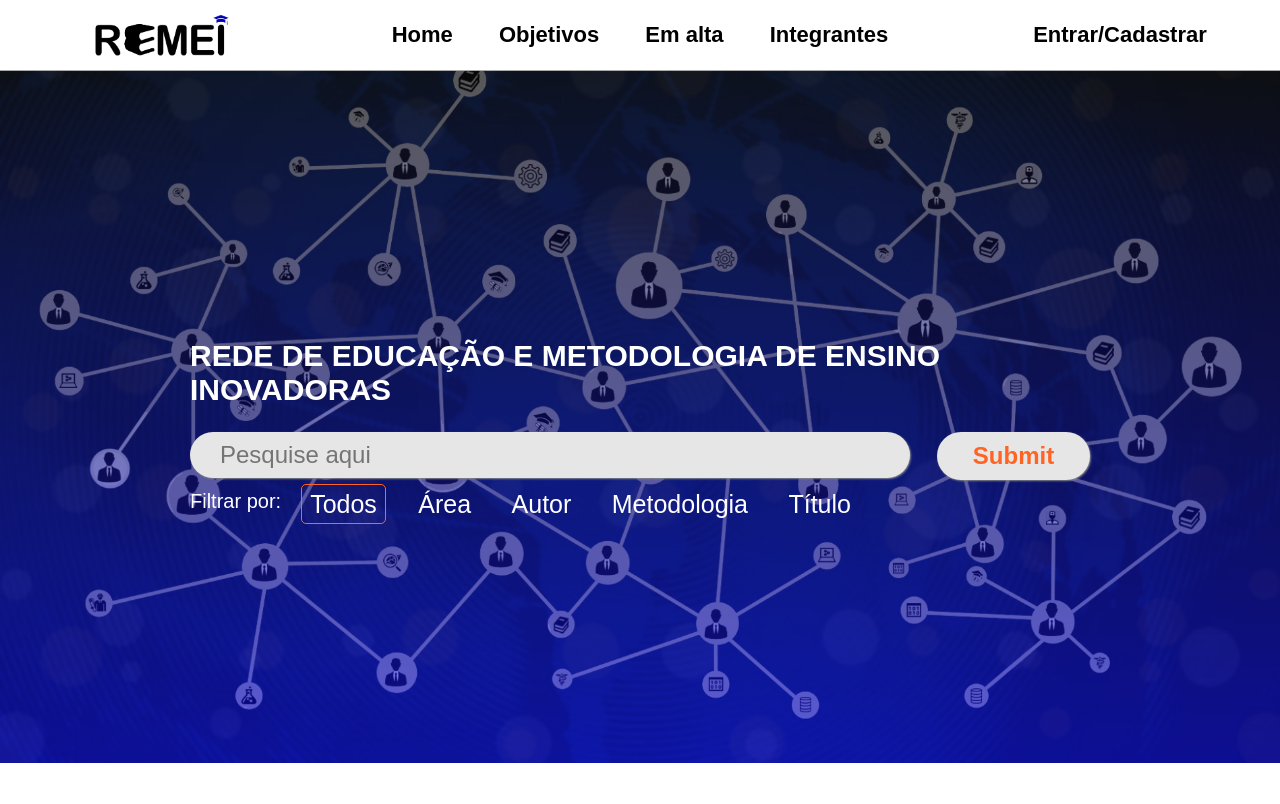
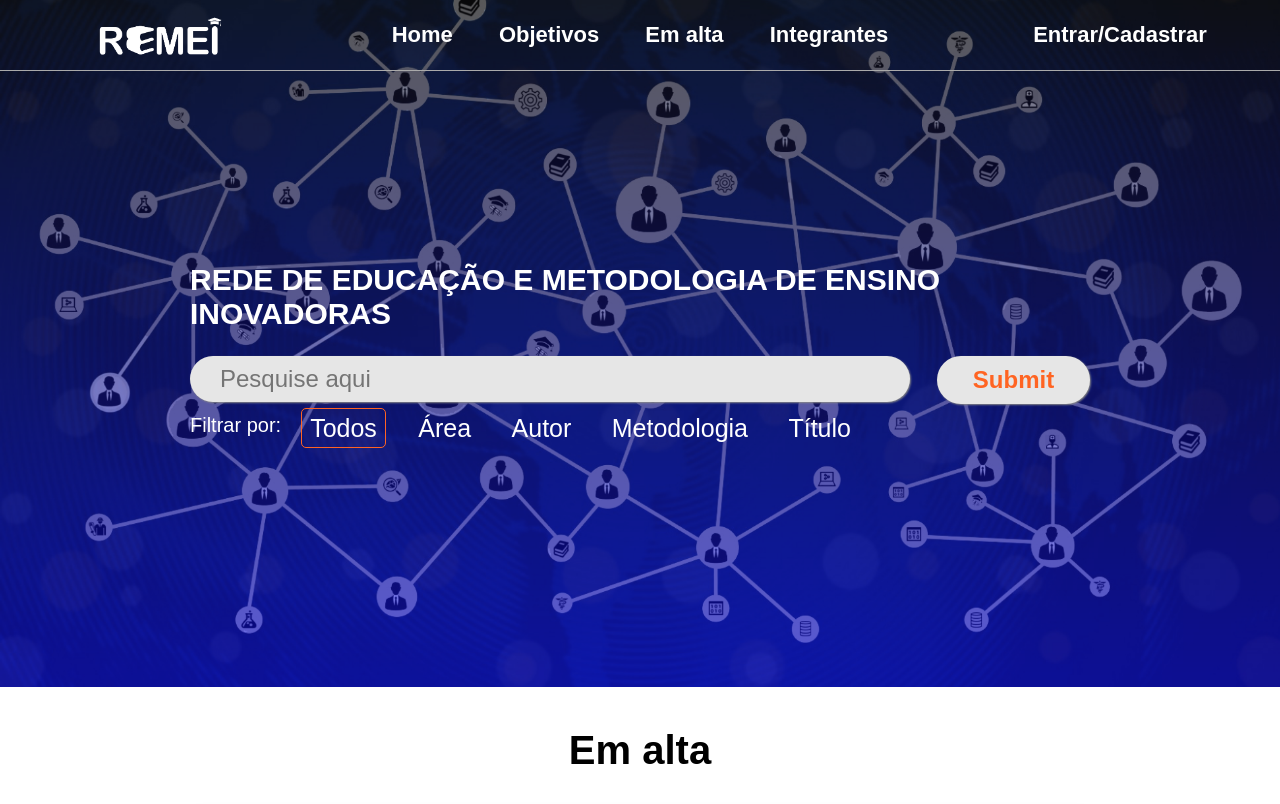
Before and after one commit to Guilherme-Veras/REMEI, a PHP site: page / in a window 1280 px wide. Shown: the top 804 px of the page. Run offline with PHP 8.4, Linux system fonts and the light colour scheme; some libraries are stand-ins or nearby versions.

Commit message:
Ajustes header

```diff
--- a/www/backPaginas/Ainicio.php
+++ b/www/backPaginas/Ainicio.php
@@ -19,7 +19,7 @@
 
 	descer = document.getElementsByClassName('descerBack');
 	for (i=0; i<descer.length; i++) {
-		//descer[i].style.marginTop = (novaHeight-70)+"px";
+		descer[i].style.marginTop = (novaHeight-75)+"px";
 	}
 
 </script>
--- a/www/backPaginas/inicio.php
+++ b/www/backPaginas/inicio.php
@@ -4,9 +4,4 @@
 <script type="text/javascript">
 
 
-
-
-	//definir posicao do header
-	telaWidth = document.width;
-	console.log(telaWidth);
 </script>
--- a/www/css/header.css
+++ b/www/css/header.css
@@ -34,8 +34,16 @@ header{
 	margin: 0 20px;
 }
 
+.webHeader .nav li:hover{
+	color: #ff6422;
+}
+
 .webHeader .login p{
 	cursor: pointer;
+}
+
+.webHeader .login p:hover{
+	color: #ff6422;
 }
 
 .webHeader .login .logado{
@@ -323,6 +331,16 @@ header{
 	cursor: pointer;
 }
 
+/*fundo azul*/
+header{
+	background: #0000b4;
+}
+
+.webHeader .nav li, .webHeader .login p{
+    color: #fff;
+}
+/*fundo azul*/
+
 @media screen and (max-width: 1200px){
 	.webHeader .nav li{
 		margin: 0 15px;
--- a/www/css/inicio.css
+++ b/www/css/inicio.css
@@ -1,8 +1,10 @@
-
+header{
+	background: none;
+}
 
 .buscaSec{
-	/*position: absolute;*/
-	top: 0;
+	position: absolute;
+	top: -5px;
 	height: 100%;
 	width: 100%;
 	background: url('../imgs/background/home2.png') center no-repeat;
--- a/www/layout/header.php
+++ b/www/layout/header.php
@@ -1,7 +1,8 @@
 <header>
 	<div class="webHeader">
 		<div class="logo">
-			<img onclick="redir('inicio')" src="imgs/logo/logo-remei-black.png">
+			<!--img onclick="redir('inicio')" src="imgs/logo/logo-remei-black.png"-->
+			<img onclick="redir('inicio')" src="imgs/logo/logo-remei-semchapeu-branco.png">
 		</div>
 		<div class="nav">
 			<ul>
```
